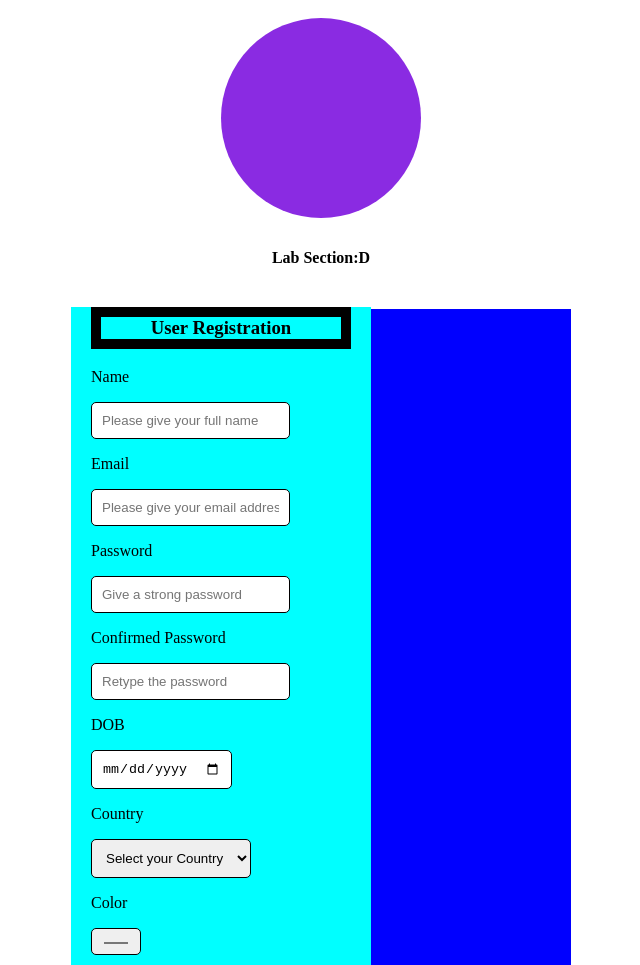
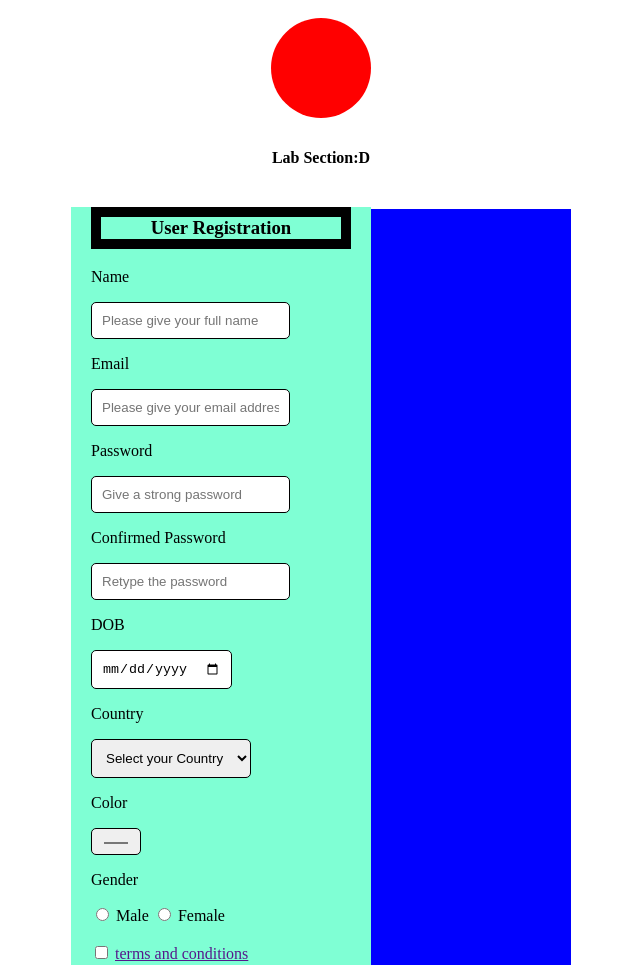
Before and after one commit to rizvi31/WEB-TECH, a plain HTML site: page index.html in a window 1280 px wide. Shown: the top 965 px of the page, without its empty margins (319-959 px from the left). Drawn offline with Linux system fonts and the light colour scheme.

Commit message:
index.html

```diff
--- a/index.html
+++ b/index.html
@@ -7,11 +7,11 @@
 </head>
 <body>
     <div style="display: flex; flex-direction: column; justify-content: center; align-items: center;">
-        <div style="background-color: blueviolet; height: 200px; width: 200px; border-radius: 50%; margin-top: 10px; margin-bottom: 10px;"></div>
+        <div style="background-color: red; height: 100px; width: 100px; border-radius: 50%; margin-top: 10px; margin-bottom: 10px;"></div>
         <h4>Lab Section:D</h4>
     <div style="display: flex; margin-left: auto; margin-right: auto;">
         <div>
-            <div style="background-color: aqua; height: 1000px; width: 300px;">
+            <div style="background-color: aquamarine; height: 1000px; width: 300px;">
 
              <form action=""  style="margin: 10px 20px;">
                 <h3 style="border: 10px solid;text-align: center;">User Registration</h3>
@@ -78,7 +78,7 @@
                  <input style="border: 1px solid; padding: 10px; border-radius: 5px; background-color: blue; color: white; box-shadow: 2px 2px black;" id="registration" type="button"  value="Confirm Registration">
              </form>
             </div>
-            <div style="background-color:black; height: 200px; width: 300px;"></div>
+            <div style="background-color:gray; height: 200px; width: 300px;"></div>
         </div>
         <div style="margin-top: 20px; background-color: blue; height: 1200px; width: 200px;"></div>
     </div>
```
